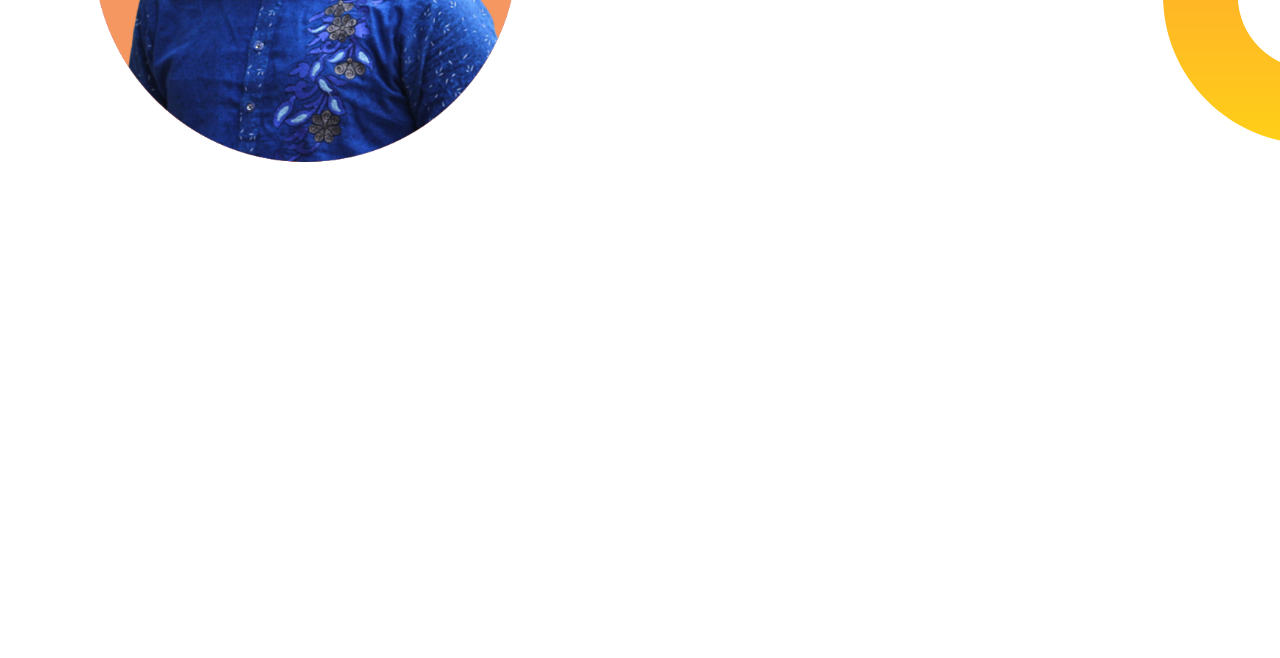
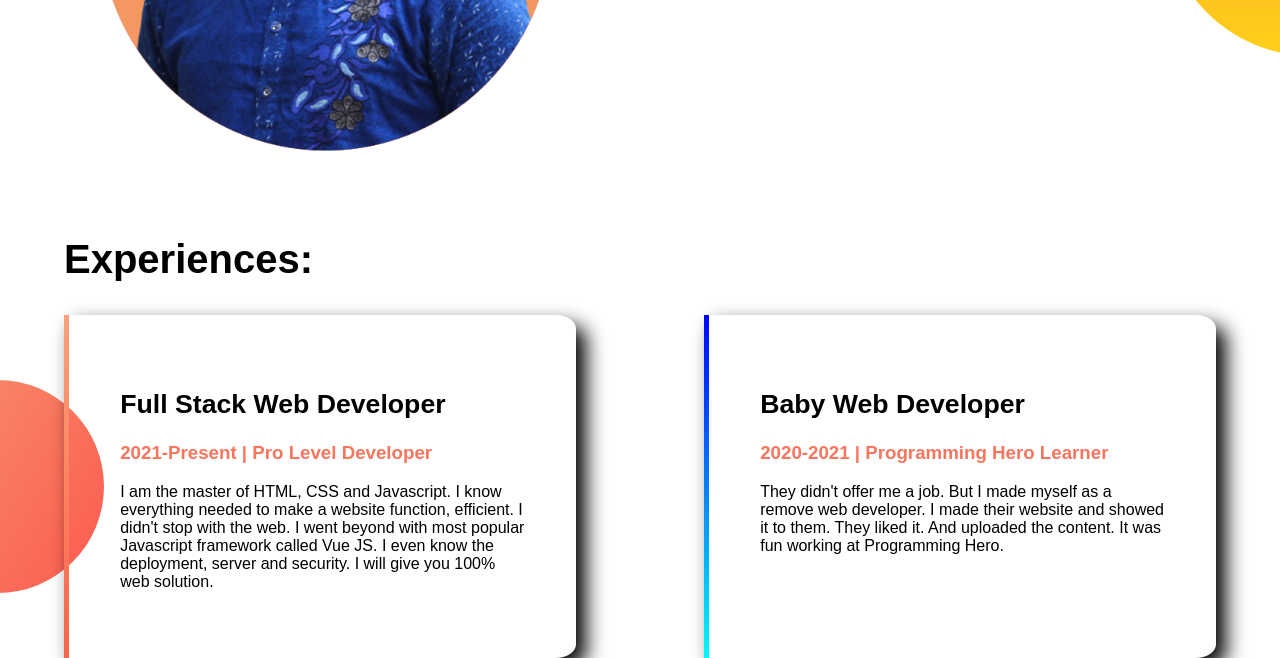
Before and after one commit to mehedihsiam/demo-site-1, a plain HTML site: page index.html in a window 1280 px wide. Shown: the part 905-1563 px from the top of the page. Before the commit the page ends 1200 px from the top, so only its background shows below. Drawn offline with Linux system fonts and the light colour scheme.

Commit message:
experience area added

```diff
--- a/css/style.css
+++ b/css/style.css
@@ -14,13 +14,12 @@ body{
 /*-- banner Left side start--*/
 .half-width{
     width: 50%;
-    height: 600px;
 }
 .left{
-    margin: auto 70px auto 90px;
+    margin: auto 5% auto 15%;
 }
 .heading{
-    margin: 60px auto auto auto;
+    margin: 10% auto auto auto;
 
 }
 
@@ -47,10 +46,11 @@ body{
 /*-- banner left side end--*/
 
 .right{
-    margin: 30px 90px auto auto;
+    margin: auto 15% auto 5%;
 }
 .right img{
     width: 100%;
+    margin-top: 6%;
 }
 
 /*-- banner end--*/
@@ -58,6 +58,7 @@ body{
 /*--Dream big start--*/
 .dream-big{
     width: 100%;
+    margin-top: 6%;
     display: flex;
     background-image: url(../shapes/dream.png);
     background-repeat: no-repeat;
@@ -69,3 +70,56 @@ body{
 }
 
 /*--dream big end--*/
+
+/*--experience area start--*/
+
+.experience-area{
+    margin-top: 6%;
+}
+
+.experience-area>h1{
+    font-size: 30pt;
+    margin-left: 5%;
+}
+
+.ex-box{
+    display: flex;
+    background-image: url(../shapes/exp-bg.png);
+    background-repeat: no-repeat;
+    background-position: left;
+}
+.ex-box h3{
+    color: #F9755E;
+}
+
+.l-box{
+    width: 40%;
+    margin-left: 5%;
+    margin-right: 5%;
+    padding: 4%;
+    border-radius: 0% 4% 4% 0%;
+    border-left: 5px solid;
+    border-image: linear-gradient(#FFA07A, #FF6448);
+    border-image-slice: 1;
+    box-shadow: 10px 10px 20px black;
+}
+.r-box{
+    width: 40%;
+    margin-left: 5%;
+    margin-right: 5%;
+    padding: 4%;
+    border-radius: 0% 4% 4% 0%;
+    border-left: 5px solid;
+    border-image: linear-gradient(#0003FF, #01FBFF);
+    border-image-slice: 1;
+    box-shadow: 10px 10px 20px black;
+}
+.l-box h1{
+    font-size: 20pt;
+}
+
+.r-box h1{
+    font-size: 20pt;
+}
+
+/*--experience area end--*/
--- a/index.html
+++ b/index.html
@@ -67,6 +67,29 @@
     <!--Dream big end-->
 
 
+    <!--Experience area start-->
+    <section class="experience-area">
+        <h1>Experiences:</h1>
+        <div class="ex-box">
+            <div class="l-box">
+                <h1>Full Stack Web Developer</h1>
+                <h3>2021-Present | Pro Level Developer</h3>
+                <p>I am the master of HTML, CSS and Javascript. I know everything needed to make a website function,
+                    efficient. I didn't stop with the web. I went beyond with most popular Javascript framework called
+                    Vue JS. I even know the deployment, server and security. I will give you 100% web solution.</p>
+            </div>
+            <div class="r-box">
+                <h1>Baby Web Developer</h1>
+                <h3>2020-2021 | Programming Hero Learner</h3>
+                <p>They didn't offer me a job. But I made myself as a remove web developer. I made their website and
+                    showed it to them. They liked it. And uploaded the content. It was fun working at Programming Hero.
+                </p>
+            </div>
+        </div>
+    </section>
+    <!--experience area end-->
+
+
 </body>
 
 </html>
```
